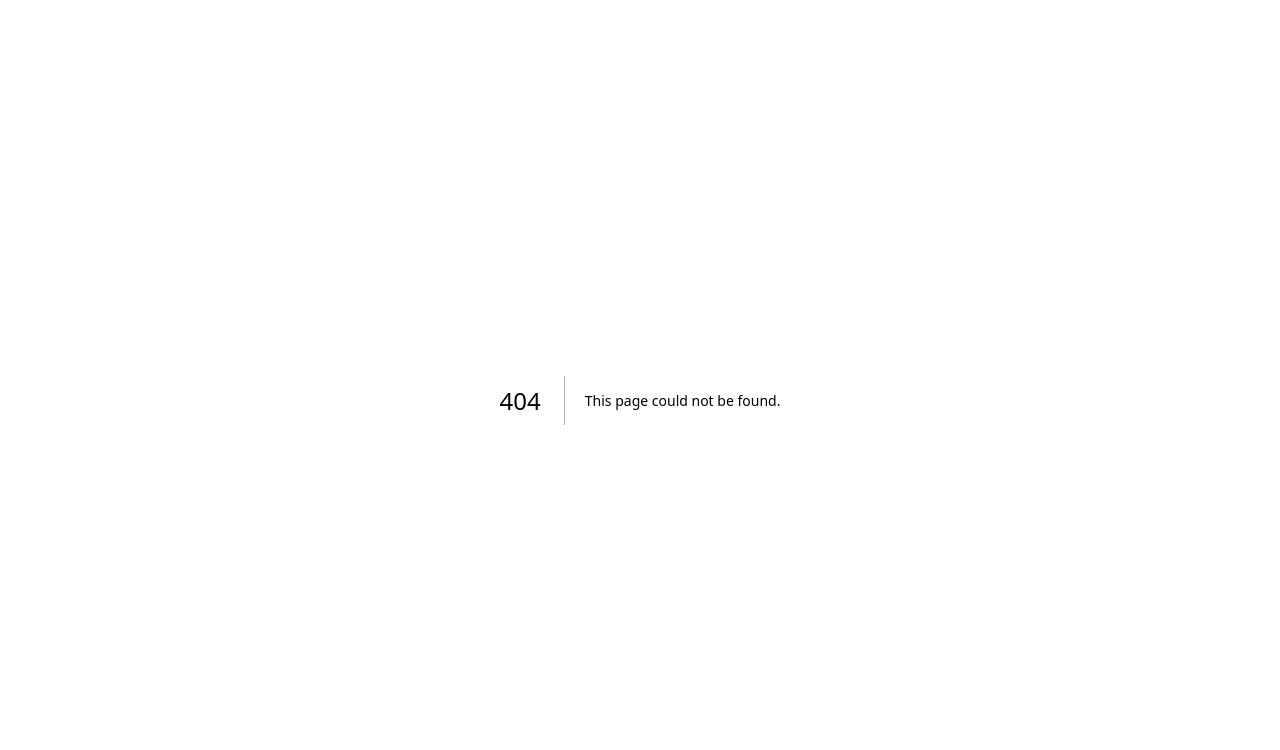
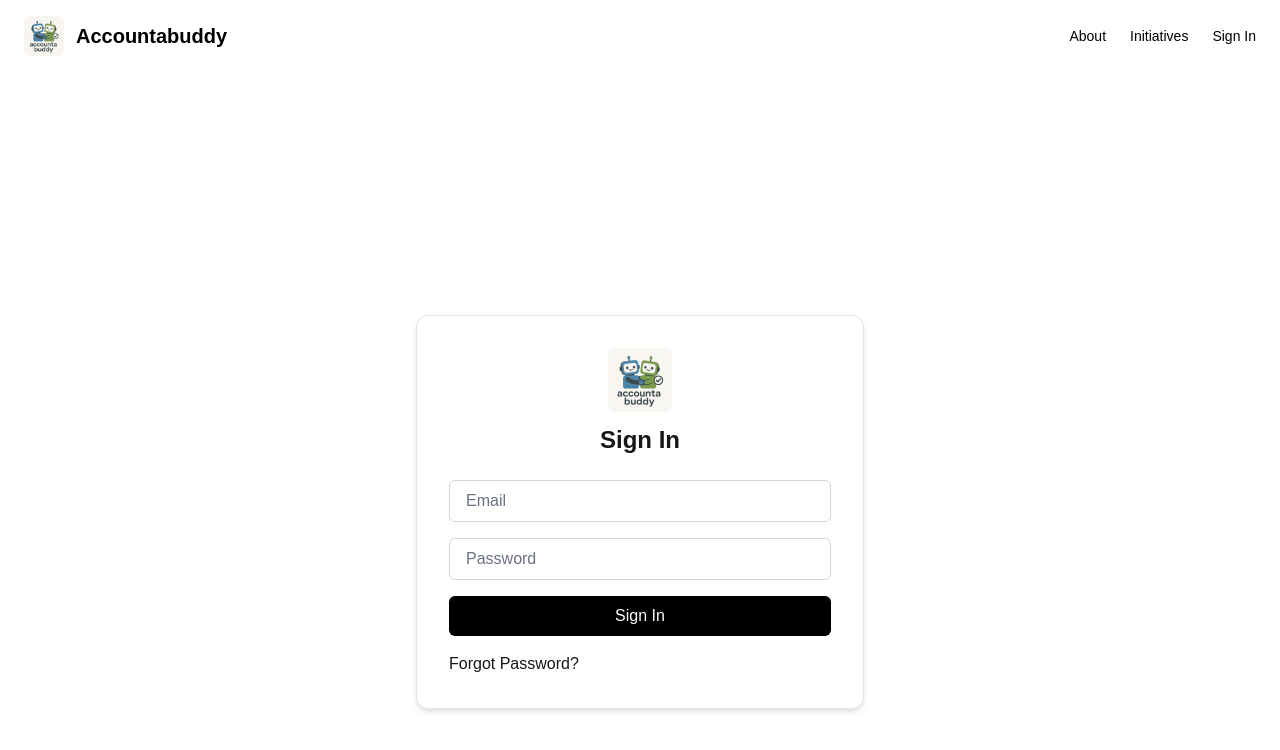
Before and after one commit to jalee314/AccountaBuddy, a Next.js app: page /signIn in a window 1280 px wide. Before the commit this address had no page. Shown: the top 750 px of the page. Built offline with nearby package versions, Linux system fonts and the light colour scheme.

Commit message:
Created sign in page which limited functionality

```diff
--- a/app/page.js
+++ b/app/page.js
@@ -1,7 +1,7 @@
 // app/page.tsx
 import Link from 'next/link';
 import Image from 'next/image';
-import Navbar from '@/components/Navbar';
+import Navbar from '../components/Navbar';
 
 export default function Home() {
   return (
--- /dev/null
+++ b/app/signIn/page.js
@@ -0,0 +1,49 @@
+// app/signin/page.js
+'use client';
+import Navbar from '../../components/Navbar'; // adjust path if needed
+import Image from 'next/image';
+
+export default function SignInPage() {
+  return (
+    <>
+      <Navbar />
+      <main className="min-h-screen bg-[var(--background)] text-[var(--foreground)] flex items-center justify-center px-4 pt-20">
+        <div className="w-full max-w-md p-8 rounded-xl shadow-md bg-white dark:bg-neutral-900 border border-neutral-200 dark:border-neutral-800">
+          <div className="flex flex-col items-center mb-6">
+            <Image
+              src="/logo.png"
+              alt="Accountabuddy Logo"
+              width={64}
+              height={64}
+              className="mb-3 rounded-md"
+            />
+            <h1 className="text-2xl font-bold text-center">Sign In</h1>
+          </div>
+          <form className="flex flex-col gap-4">
+            <input
+              type="email"
+              placeholder="Email"
+              className="px-4 py-2 rounded-md border border-gray-300 dark:border-neutral-700 bg-white dark:bg-neutral-800 text-black dark:text-white placeholder-gray-500 dark:placeholder-gray-400"
+            />
+            <input
+              type="password"
+              placeholder="Password"
+              className="px-4 py-2 rounded-md border border-gray-300 dark:border-neutral-700 bg-white dark:bg-neutral-800 text-black dark:text-white placeholder-gray-500 dark:placeholder-gray-400"
+            />
+            <button
+              type="submit"
+              className="bg-black text-white py-2 rounded-md hover:bg-neutral-800 transition"
+            >
+              Sign In
+            </button>
+
+            <h2>
+              Forgot Password?
+            </h2>
+
+          </form>
+        </div>
+      </main>
+    </>
+  );
+}
--- a/components/Navbar.jsx
+++ b/components/Navbar.jsx
@@ -1,5 +1,6 @@
 // app/components/Navbar.tsx or wherever your layout is
 import Image from 'next/image';
+import Link from 'next/link';
 
 export default function Navbar() {
   return (
@@ -20,7 +21,7 @@ export default function Navbar() {
       <div className="flex items-center space-x-6 text-sm text-black font-medium">
         <a href="#about" className="hover:underline">About</a>
         <a href="#initiatives" className="hover:underline">Initiatives</a>
-        <a href="#signin" className="hover:underline">Sign In</a>
+        <Link href="/signIn" className="hover:underline">Sign In</Link>
       </div>
     </nav>
   );
--- a/package.json
+++ b/package.json
@@ -16,6 +16,8 @@
   "devDependencies": {
     "@eslint/eslintrc": "^3",
     "@tailwindcss/postcss": "^4",
+    "@types/node": "22.14.1",
+    "@types/react": "19.1.1",
     "autoprefixer": "^10.4.21",
     "eslint": "^9",
     "eslint-config-next": "15.3.0",
```
Also changed, not shown: tsconfig.json (added, +35 -0 lines), 1 other file (tests, documents, lock files or other folders).
